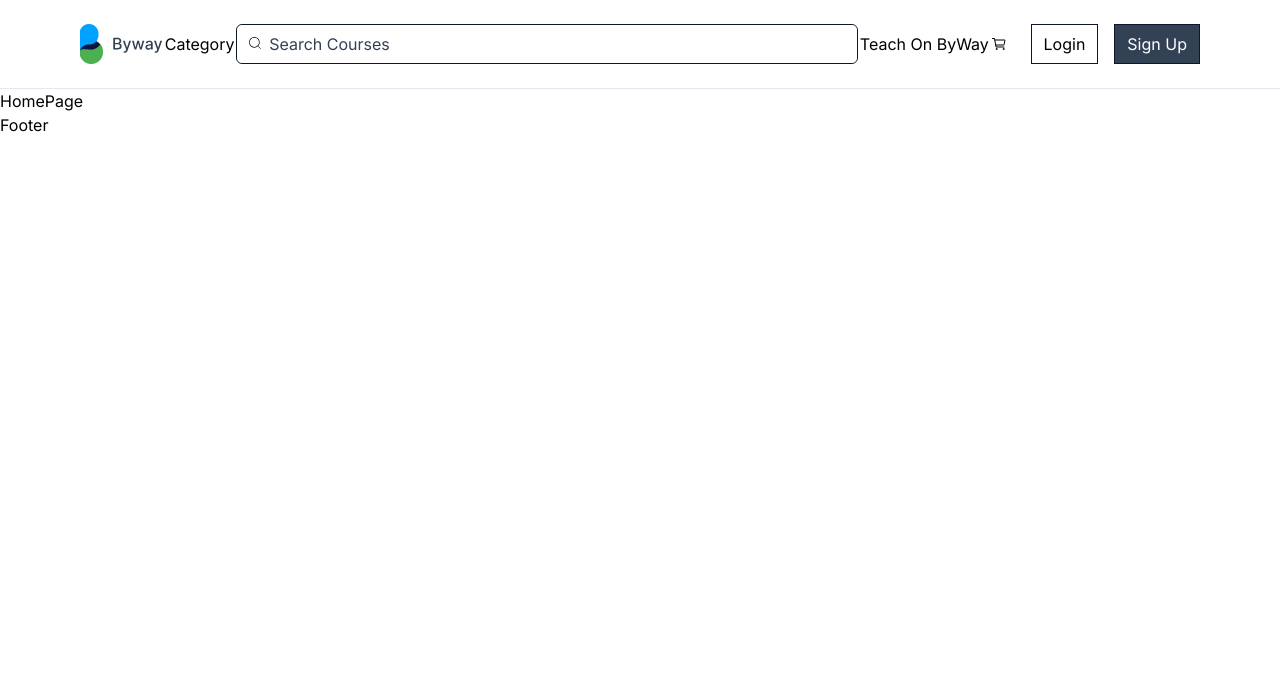
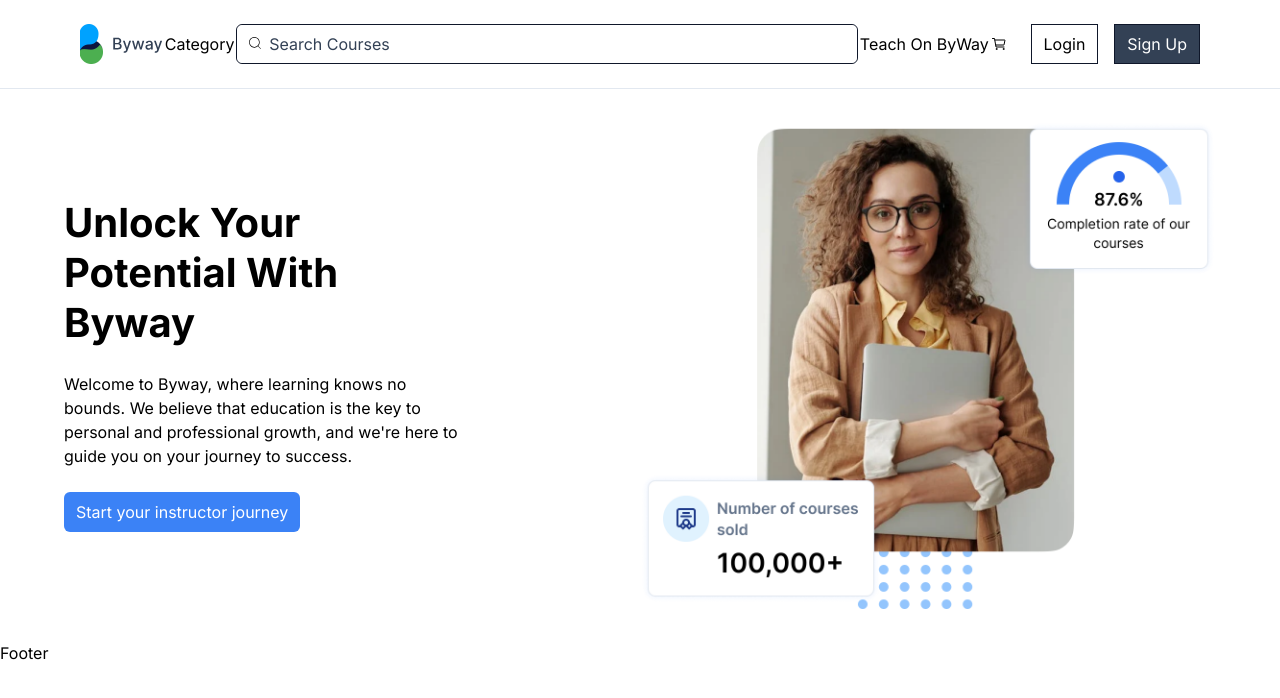
Before and after one commit to Juadebfm/august_react_learn, a React (Vite) app: page / in a window 1280 px wide. Shown: the top 698 px of the page. Built offline with nearby package versions, Linux system fonts and the light colour scheme.

Commit message:
feat: hero component set

```diff
--- a/src/App.jsx
+++ b/src/App.jsx
@@ -10,6 +10,8 @@ import LoginPage from "./pages/LoginPage"
 import CategoryPage from "./pages/CategoryPage"
 import CourseDetailsPage from "./pages/CourseDetailsPage"
 import ShoppingCartPage from "./pages/ShoppingCartPage"
+
+// todo: Fix for 1024 -1080 px screen
 
 const App = () => {
   return (
--- a/src/components/Header.jsx
+++ b/src/components/Header.jsx
@@ -10,7 +10,7 @@ import { AlignJustify } from "lucide-react";
 
 const Header = () => {
   return (
-    <nav className="capitalize flex items-center justify-between px-[35px] lg:px-20 py-6 border-b border-[#E2E8F0]">
+    <nav className="capitalize flex items-center justify-between px-[35px] md:px-16 lg:px-20 py-6 border-b border-[#E2E8F0]">
       <img src={ByWay} alt="Company Logo" />
       <Link to="/category-page" className="hidden lg:block">Category</Link>
       <div className="hidden relative border border-main_heading h-[40px] lg:flex items-center justify-start w-[622px] rounded-md">
--- /dev/null
+++ b/src/components/HomeHero.jsx
@@ -0,0 +1,27 @@
+import React from "react";
+import Button from "./reusable-components/Button";
+import HeroImg from "/hero1.png";
+
+const HomeHero = () => {
+  return (
+    <section className="grid grid-cols-1 lg:grid-cols-2 items-center justify-center px-[35px] md:px-16 py-8">
+      <div className="w-full lg:w-[70%]">
+        <h1 className="text-[40px] font-bold capitalize mb-6 leading-tight">Unlock Your Potential with Byway</h1>
+        <p>
+          Welcome to Byway, where learning knows no bounds. We believe that
+          education is the key to personal and professional growth, and we're
+          here to guide you on your journey to success.
+        </p>
+        <Button
+          btnText="Start your instructor journey"
+          btnStyle="bg-[#3B82F6] h-[40px] text-white w-full lg:w-max justify-center lg:justify-start rounded-md mt-6 mb-10 lg:mb-0"
+        />
+      </div>
+      <div>
+        <img src={HeroImg} alt="Mentor Holding Class Notes" />
+      </div>
+    </section>
+  );
+};
+
+export default HomeHero;
--- a/src/components/reusable-components/Button.jsx
+++ b/src/components/reusable-components/Button.jsx
@@ -2,7 +2,7 @@ import React from 'react'
 
 const Button = ({btnText, btnStyle}) => {
   return (
-    <div className={`${btnStyle} flex items-center justify-center px-3 hover:cursor-pointer hover:shadow-md hover:shadow-main_heading/30 duration-300 transition-all ease-linear`}>{btnText}</div>
+    <div className={`${btnStyle} flex items-center px-3 hover:cursor-pointer hover:shadow-md hover:shadow-main_heading/30 duration-300 transition-all ease-linear`}>{btnText}</div>
   )
 }
 
--- a/src/pages/HomePage.jsx
+++ b/src/pages/HomePage.jsx
@@ -1,9 +1,14 @@
 import React from 'react'
+import HomeHero from '../components/HomeHero'
 
 const HomePage = () => {
   return (
-    <div>HomePage</div>
+    <>
+    <HomeHero/>
+
+    </>
   )
+
 }
 
 export default HomePage
```
Also changed, not shown: public/hero1.png (added).
